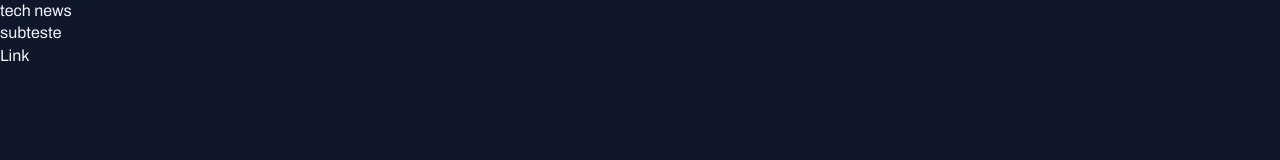
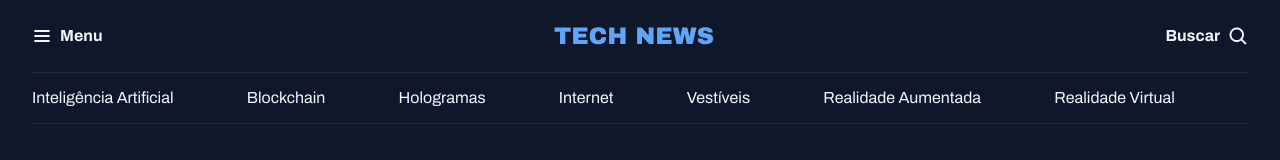
Before and after one commit to ruhancmendes/fullstack-projeto-portal-de-noticias, a plain HTML site: page index.html in a window 1280 px wide. Drawn offline with Linux system fonts and the light colour scheme.

Commit message:
add header

```diff
--- a/index.html
+++ b/index.html
@@ -13,8 +13,29 @@
     />
   </head>
   <body>
-    <h1>tech news</h1>
-    <h2>subteste</h2>
-    <a href="#">Link</a>
+    <header class="container">
+      <nav id="primary" class="grid grid-flow-col">
+        <div>
+          <img src="assets/icons/List.svg" alt="ícone de menu" />
+          <strong>Menu</strong>
+        </div>
+        <div>
+          <img src="assets/Logo.svg" alt="TechNews logomarca" />
+        </div>
+        <div>
+          <strong>Buscar</strong>
+          <img src="assets/icons/MagnifyingGlass.svg" alt="ícone de lupa" />
+        </div>
+      </nav>
+      <nav id="secundary" class="grid grid-flow-col">
+        <a href="#">Inteligência Artificial</a>
+        <a href="#">Blockchain</a>
+        <a href="#">Hologramas</a>
+        <a href="#">Internet</a>
+        <a href="#">Vestíveis</a>
+        <a href="#">Realidade Aumentada</a>
+        <a href="#">Realidade Virtual</a>
+      </nav>
+    </header>
   </body>
 </html>
--- a/styles/global.css
+++ b/styles/global.css
@@ -33,3 +33,15 @@ a:hover {
 h1, h2, h3 {
     font: inherit;
 }
+.container{
+    max-width: 1280px;
+    padding-inline: 32px;
+    margin-inline: auto;
+}
+/* utility-first */
+.grid {
+    display: grid;
+}
+.grid-flow-col {
+    grid-auto-flow: column;
+}
--- /dev/null
+++ b/styles/header.css
@@ -0,0 +1,22 @@
+#primary {
+  padding-block: 20px;
+
+  div {
+    display: flex;
+    align-items: center;
+    gap: 8px;
+  }
+
+  /* nesting css */
+  div:nth-child(2) {
+    margin-inline: auto;
+  }
+  div:nth-child(3) {
+    justify-self: end;
+  }
+}
+#secundary {
+    padding-block: 14px;
+    border: solid 1px var(--stroke-color);
+    border-inline: none;
+}
--- a/styles/index.css
+++ b/styles/index.css
@@ -1 +1,2 @@
 @import url(global.css);
+@import url(header.css);
```
